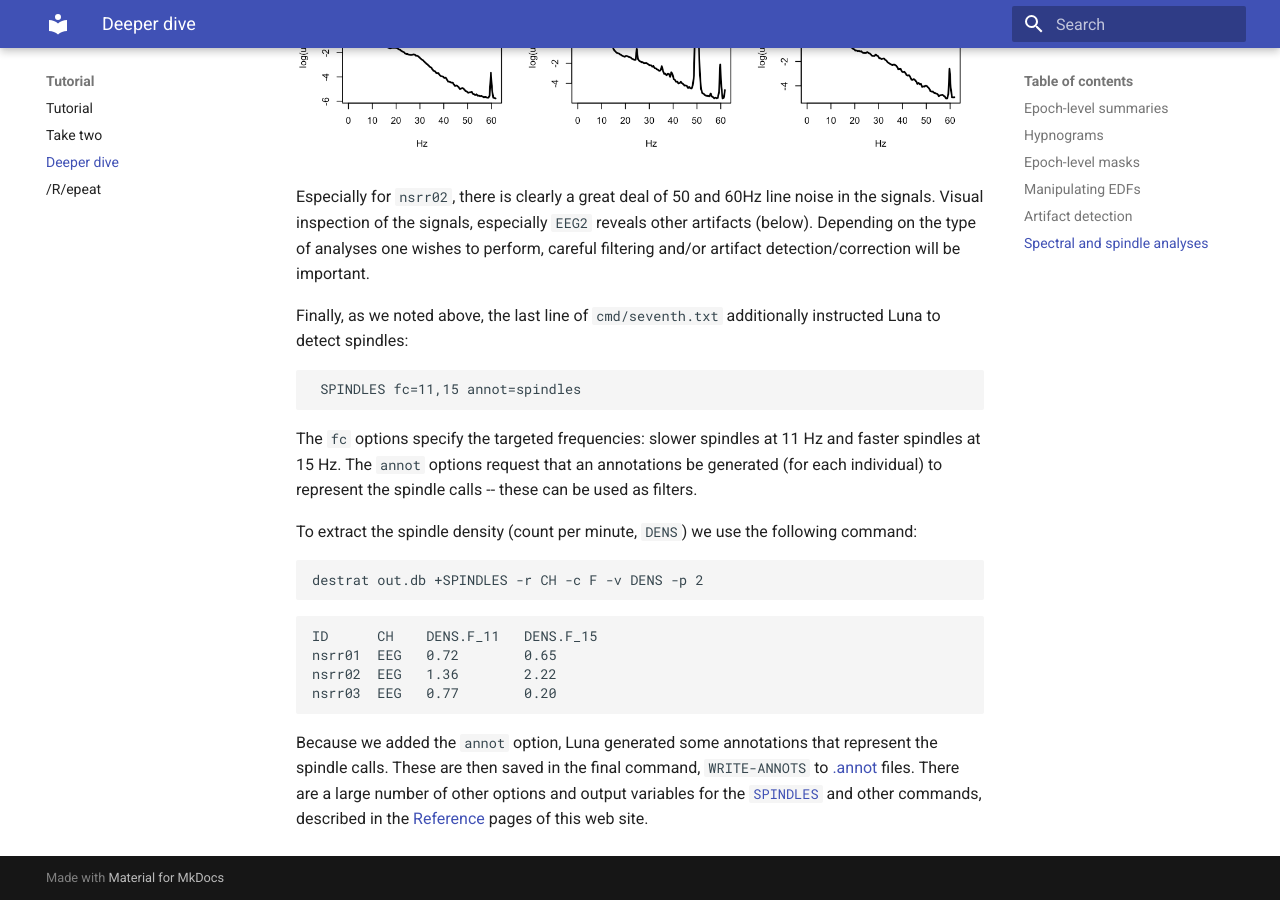
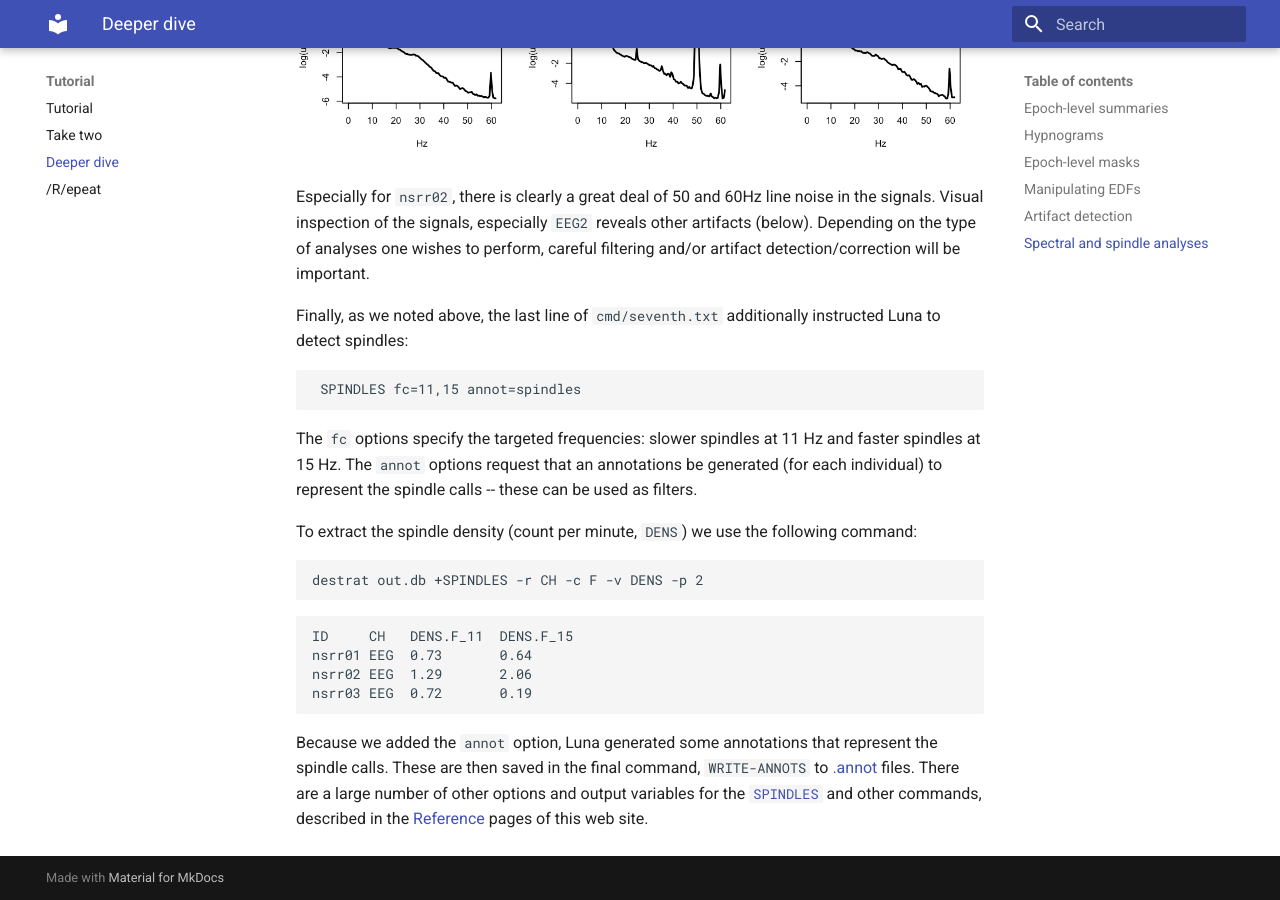
Before and after one commit to remnrem/luna-doc, an MkDocs documentation site: the page built from docs/tut/tut3.md, in a window 1280 px wide and 900 px high, scrolled down 19754 px. Built offline with MkDocs 1.6.1 and Material for MkDocs 9.7.7, drawn with Linux system fonts in a browser that asks for light colours.

Commit message:
tutorial fixes(2)

````diff
--- a/docs/tut/tut3.md
+++ b/docs/tut/tut3.md
@@ -1023,10 +1023,10 @@ To extract the spindle density (count per minute, `DENS`) we use the following c
 destrat out.db +SPINDLES -r CH -c F -v DENS -p 2
 ```
 ```
-ID      CH    DENS.F_11   DENS.F_15
-nsrr01  EEG   0.72        0.65
-nsrr02  EEG   1.36        2.22
-nsrr03  EEG   0.77        0.20
+ID     CH   DENS.F_11  DENS.F_15
+nsrr01 EEG  0.73       0.64
+nsrr02 EEG  1.29       2.06
+nsrr03 EEG  0.72       0.19
 ```
 
 Because we added the `annot` option, Luna generated some annotations
````
